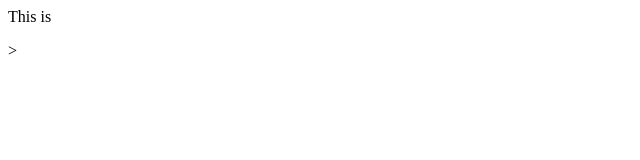
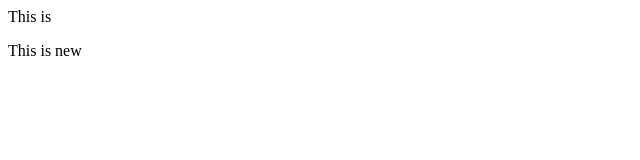
Before and after one commit to shivaramakrishnamutyala/LocalRepo, a plain HTML site: page index.html in a window 1280 px wide. Shown: the full height of the page, 0-640 px from the left. Drawn offline with Linux system fonts and the light colour scheme.

Commit message:
Add new feature

```diff
--- a/index.html
+++ b/index.html
@@ -1 +1,2 @@
-<p>This is </p>>
+<p>This is </p>
+<p>This is new</p>
```
